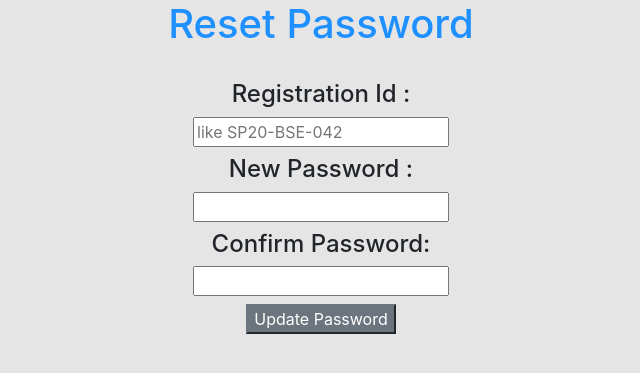
After one commit to Matiz009/Website-for-office-management-, a PHP site: page /forgotPassword.html in a window 1280 px wide. The commit adds this page. Shown: the top 373 px of the page, without its empty margins (319-959 px from the left). Run offline with PHP 8.4, Linux system fonts and the light colour scheme.

Commit message:
update password functionality is included;

```diff
--- a/Login.php
+++ b/Login.php
@@ -27,13 +27,14 @@
                             <input type="password" name="password" id="password" class="form-control">
                         </div>
                         <div class="form-group">
-                            <label for="remember-me" class="text-info"><span>Remember me</span> <span><input id="remember-me" name="remember-me" type="checkbox"></span></label><br>
+                            <a href="forgotPassword.html"><label for="remember-me" class="text-info"><span>Forgot Password</span> </label></a><br>
                             <input type="submit" name="submit" class="btn btn-info btn-md" value="submit">
                             <a href="SignUp.html" style="text-decoration: none;"><input class="btn btn-info btn-md" value="Main Page" style="float: right;width: 100px;"></a>
                         </div>
                         <div id="register-link" class="text-right">
                             <a href="signup.html" class="text-info">Register here</a>
                         </div>
+
                     </form>
                 </div>
             </div>
--- /dev/null
+++ b/forgotPassword.html
@@ -0,0 +1,30 @@
+<!DOCTYPE html>
+<html lang="en">
+<head>
+  <meta charset="UTF-8">
+  <title>Sign Up</title>
+
+  <link rel="stylesheet" href="https://stackpath.bootstrapcdn.com/bootstrap/4.4.1/css/bootstrap.min.css" integrity="sha384-Vkoo8x4CGsO3+Hhxv8T/Q5PaXtkKtu6ug5TOeNV6gBiFeWPGFN9MuhOf23Q9Ifjh" crossorigin="anonymous">
+
+</head>
+<body style="background-color: #E5E5E5">
+<h1 style="text-align: center;color: dodgerblue">Reset Password</h1>
+<br>
+<div style="text-align: center">
+  <form action="UpdatePassword.php" method="post">
+    <h4 >Registration Id : </h4><label>
+    <input type="text" name="regId" placeholder="like SP20-BSE-042">
+  </label><br>
+    <h4> New Password : </h4><label>
+    <input type="password" name="password" >
+  </label><br>
+    <h4> Confirm Password: </h4><label>
+    <input type="password" name="confirmPassword" >
+  </label><br>
+    <input type="submit" value="Update Password" class="btn-secondary">
+
+  </form>
+</div>
+
+</body>
+</html>
```
Also changed, not shown: UpdatePassword.php (added, +30 -0 lines), styling.css (added).
